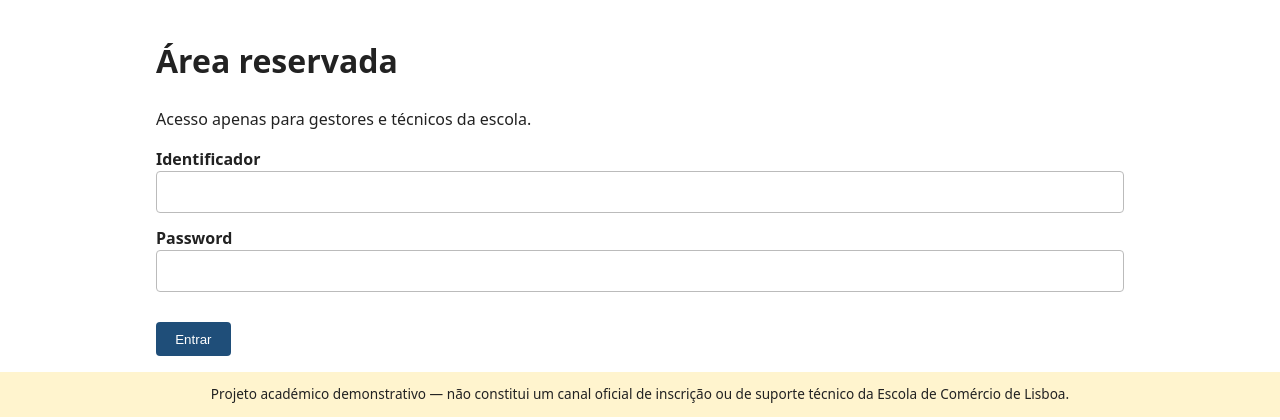
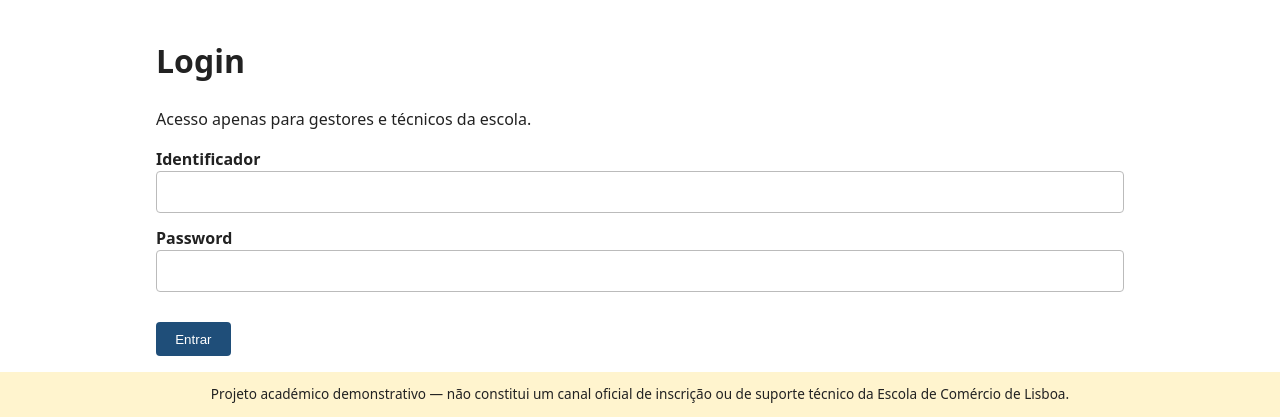
Before and after one commit to Darius5764/Projeto_Final_Integrador, a Java web app: page /login in a window 1280 px wide. Shown: the part 48-468 px from the top of the page. Run offline with Tomcat 11, a stand-in JSP engine, Linux system fonts and the light colour scheme.

Commit message:
TÁ ACABADO 4.0

```diff
--- a/sql/schema.sql
+++ b/sql/schema.sql
@@ -74,6 +74,4 @@ CREATE TABLE historico_estado (
 );
 
 
-SELECT * FROM ocorrencia;
-
-DELETE FROM pre_inscricao WHERE id = 1;
+SELECT * FROM pre_inscricao;
--- a/src/main/webapp/WEB-INF/jsp/admin/login.jsp
+++ b/src/main/webapp/WEB-INF/jsp/admin/login.jsp
@@ -2,7 +2,7 @@
 <%@ taglib prefix="c" uri="jakarta.tags.core" %>
 <%@ taglib prefix="fn" uri="jakarta.tags.functions" %>
 <%@ include file="/WEB-INF/jsp/inc/cabecalho.jspf" %>
-<h1>Área reservada</h1>
+<h1>Login</h1>
 <p>Acesso apenas para gestores e técnicos da escola.</p>
 <form method="post" action="${pageContext.request.contextPath}/login">
   <label for="identificador">Identificador</label>
```
